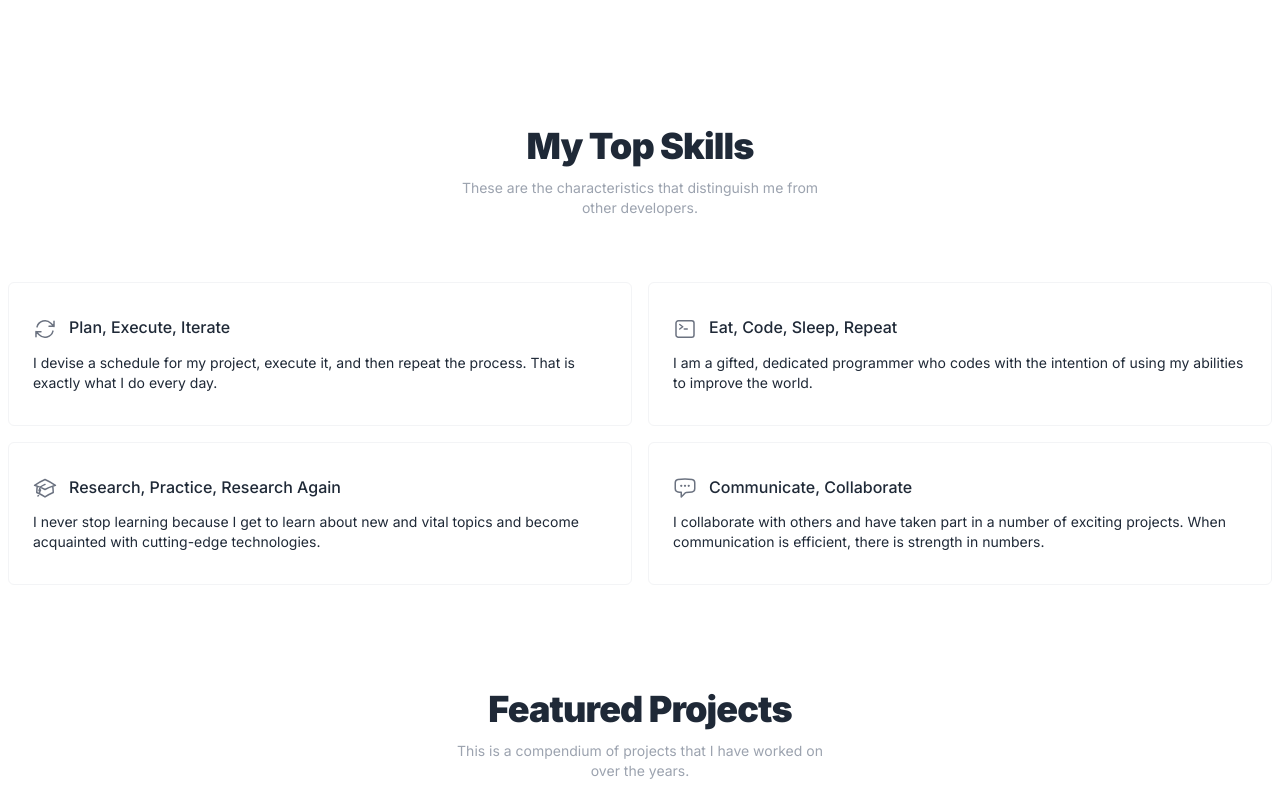
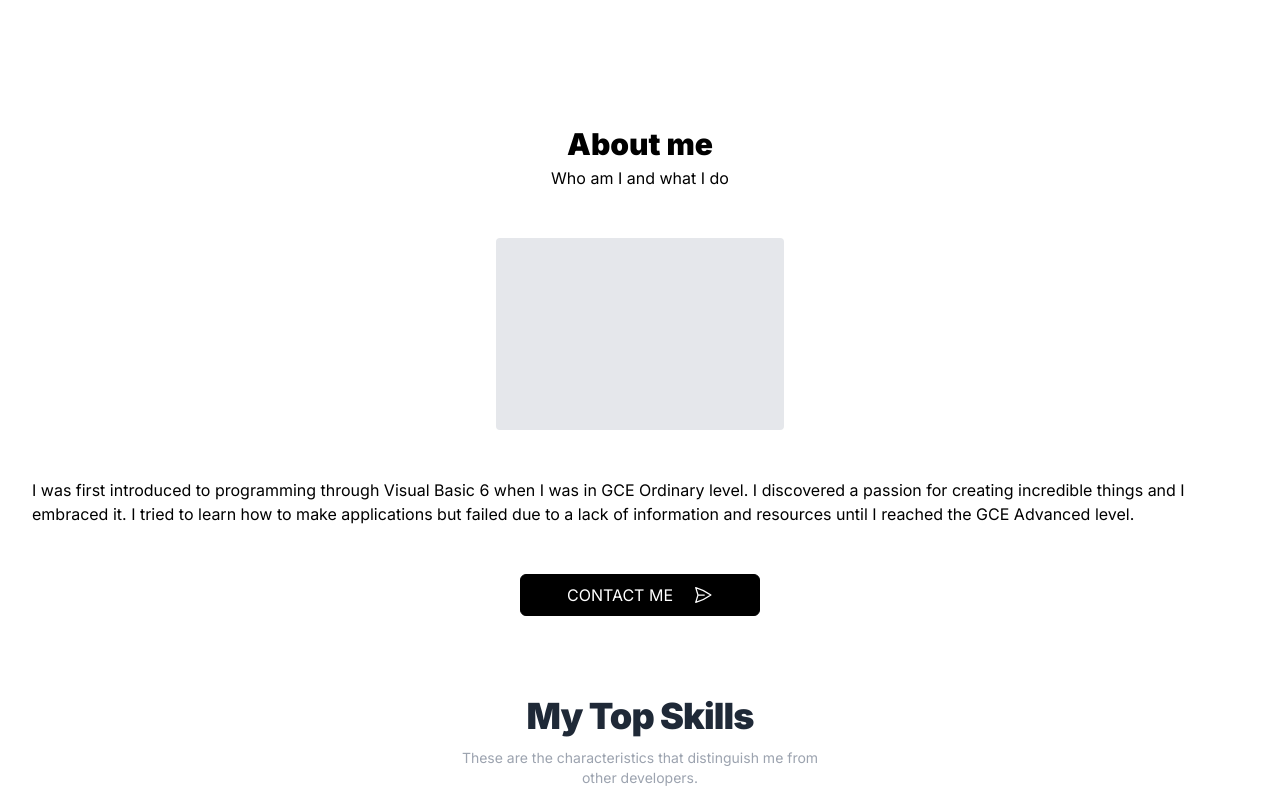
Before and after one commit to tmnyoni/tmnyoni.github.io, a Next.js app: page / in a window 1280 px wide. Shown: the part 780-1580 px from the top of the page. Built offline with nearby package versions, Linux system fonts and the light colour scheme.

Commit message:
about me section done.

```diff
--- a/app/hero.tsx
+++ b/app/hero.tsx
@@ -6,8 +6,8 @@ import SocialNetworks from "./social-networks";
 
 export default function HeroSection() {
     return (
-        <section className="w-full min-h-screen flex flex-col justify-center px-4">
-
+        <section className="w-full min-h-screen flex flex-col justify-center">
+            <div className="px-4">
                 <div className="flex items-center">
                     <div className="w-[80px] h-[80px] border-2 border-black rounded-full flex items-center justify-end">
                         <Image
@@ -21,7 +21,7 @@ export default function HeroSection() {
                     <SocialNetworks />
                 </div>
 
-            <h1 className="mt-12 text-3xl font-extrabold">
+                <h1 className="mt-12 text-3xl font-black">
                     Software developer and UI & UX designer
                 </h1>
 
@@ -39,10 +39,22 @@ export default function HeroSection() {
                         className="rounded-md uppercase bg-black text-white py-2 px-4 border border-black flex items-center justify-center space-x-5 w-60"
                     >
                         <div> Contact me </div>
-                    <svg xmlns="http://www.w3.org/2000/svg" fill="none" viewBox="0 0 24 24" strokeWidth="1.5" stroke="currentColor" className="w-5 h-5">
-                        <path strokeLinecap="round" strokeLinejoin="round" d="M6 12L3.269 3.126A59.768 59.768 0 0121.485 12 59.77 59.77 0 013.27 20.876L5.999 12zm0 0h7.5" />
+                        <svg
+                            xmlns="http://www.w3.org/2000/svg"
+                            fill="none"
+                            viewBox="0 0 24 24"
+                            strokeWidth="1.5"
+                            stroke="currentColor"
+                            className="w-5 h-5"
+                        >
+                            <path
+                                strokeLinecap="round"
+                                strokeLinejoin="round"
+                                d="M6 12L3.269 3.126A59.768 59.768 0 0121.485 12 59.77 59.77 0 013.27 20.876L5.999 12zm0 0h7.5"
+                            />
                         </svg>
                     </Link>
+                </div>
             </div>
         </section>
     );
--- a/app/page.tsx
+++ b/app/page.tsx
@@ -5,11 +5,59 @@ import HeroSection from "./hero";
 import SkillsSection from "./skills";
 import SocialProof from "./social-proof";
 import Projects from "./projects";
+import Link from "next/link";
 
 export default function Page() {
     return (
         <React.Fragment>
             <HeroSection />
+
+            <section className="w-full flex flex-col justify-center items-center px-4 my-10">
+                <div className="flex flex-col items-center text-center">
+                    <h1 className="text-3xl font-black">
+                        About me
+                    </h1>
+                    <p className="text-center mt-1">
+                        Who am I and what I do
+                    </p>
+                </div>
+
+                <div className="w-72 h-48 mt-12 bg-gray-200 rounded">
+                </div>
+
+                <div className="mt-12">
+                    <p className="w-full px-4">
+                        I was first introduced to programming through Visual Basic 6
+                        when I was in GCE Ordinary level. I discovered a passion for
+                        creating incredible things and I embraced it. I tried to learn
+                        how to make applications but failed due to a lack of information
+                        and resources until I reached the GCE Advanced level.
+                    </p>
+
+                    <div className="mt-12 mx-auto flex flex-col items-center">
+                        <Link
+                            href="#"
+                            className="rounded-md uppercase bg-black text-white py-2 px-4 border border-black flex items-center justify-center space-x-5 w-60"
+                        >
+                            <div> Contact me </div>
+                            <svg
+                                xmlns="http://www.w3.org/2000/svg"
+                                fill="none"
+                                viewBox="0 0 24 24"
+                                strokeWidth="1.5"
+                                stroke="currentColor"
+                                className="w-5 h-5"
+                            >
+                                <path
+                                    strokeLinecap="round"
+                                    strokeLinejoin="round"
+                                    d="M6 12L3.269 3.126A59.768 59.768 0 0121.485 12 59.77 59.77 0 013.27 20.876L5.999 12zm0 0h7.5"
+                                />
+                            </svg>
+                        </Link>
+                    </div>
+                </div>
+            </section>
 
             <section>
                 <div className="container mx-auto pt-10">
```
Lines whose indentation alone changed are shown as unchanged.
